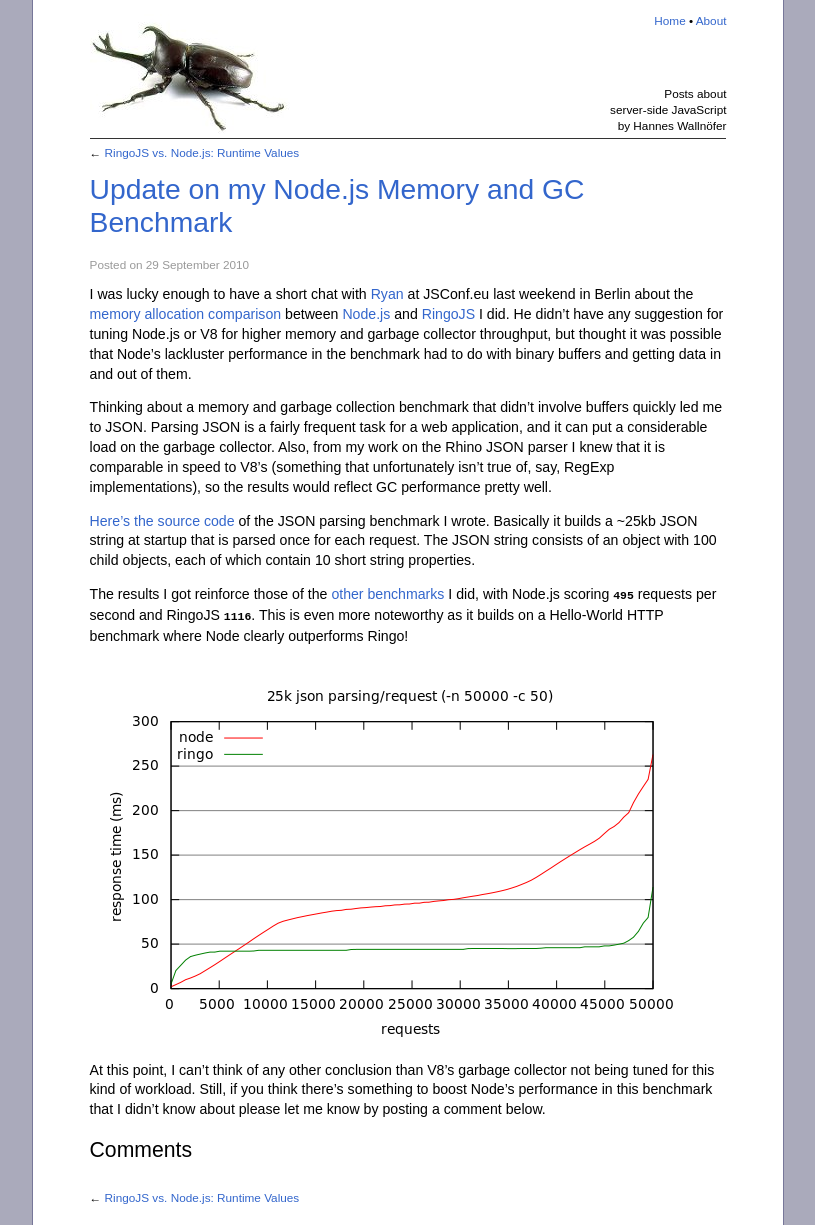
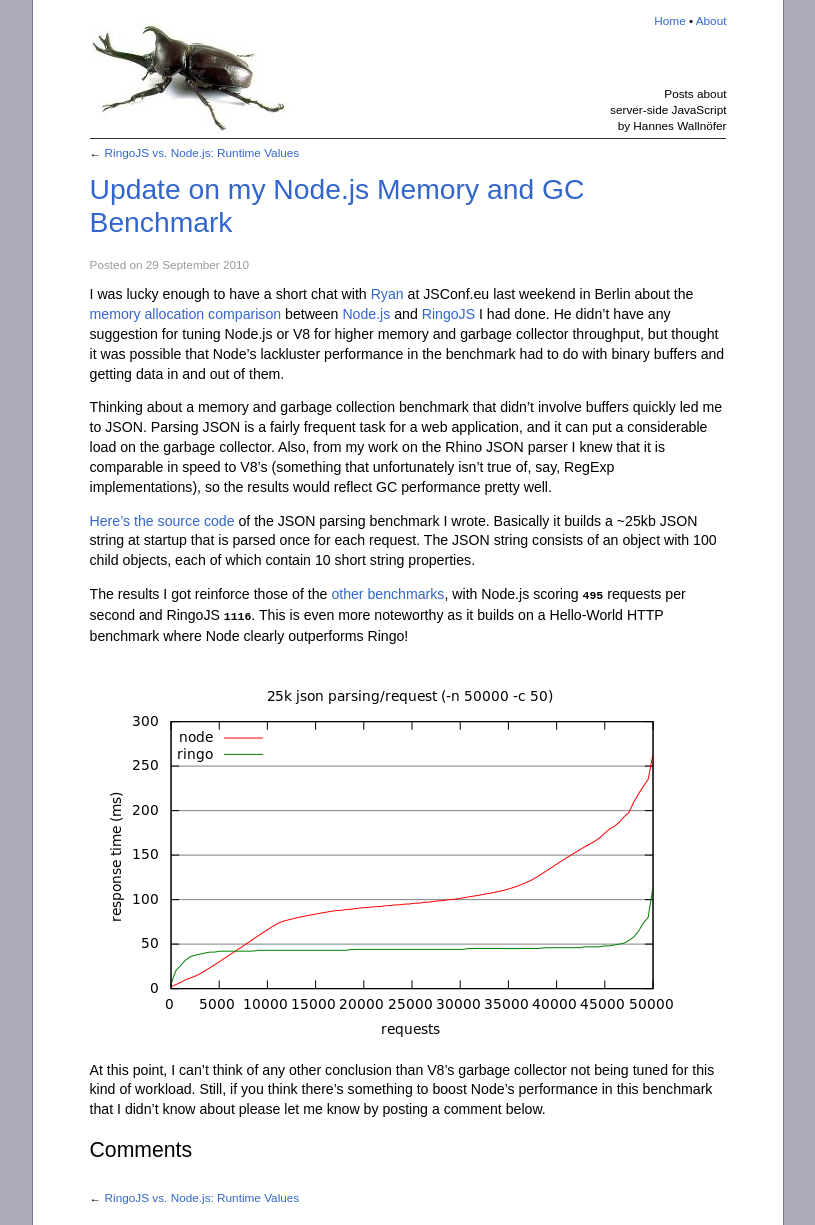
Before and after one commit to hns/hns.github.com, a Jekyll site: the page built from _posts/2010-09-29-benchmark2.md, in a window 1280 px wide. Shown: the whole page, without its empty margins (232-1047 px from the left). Built offline with Jekyll 4.4.1, drawn with Linux system fonts in a browser that asks for light colours; comment, search, counter and statistics services are not loaded.

Commit message:
minor corrections

```diff
--- a/_posts/2010-09-29-benchmark2.md
+++ b/_posts/2010-09-29-benchmark2.md
@@ -5,7 +5,7 @@ title: "Update on my Node.js Memory and GC Benchmark"
 
 I was lucky enough to have a short chat with [Ryan] at JSConf.eu last weekend
 in Berlin about the [memory allocation comparison] between [Node.js] and
-[RingoJS] I did. He didn't have any suggestion for tuning Node.js or V8 for
+[RingoJS] I had done. He didn't have any suggestion for tuning Node.js or V8 for
 higher memory and garbage collector throughput, but thought it was possible
 that Node's lackluster performance in the benchmark had to do with binary
 buffers and getting data in and out of them.
@@ -24,7 +24,7 @@ each request. The JSON string consists of an object with 100 child objects,
 each of which contain 10 short string properties.
 
 The results I got reinforce those of the
-[other benchmarks][memory allocation comparison] I did, with Node.js scoring
+[other benchmarks][memory allocation comparison], with Node.js scoring
 `495` requests per second and RingoJS `1116`. This is even more noteworthy
 as it builds on a Hello-World HTTP benchmark where Node clearly outperforms
 Ringo!
```
